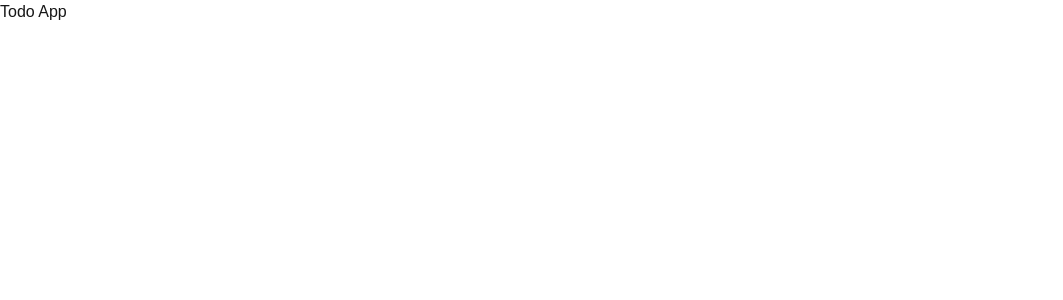
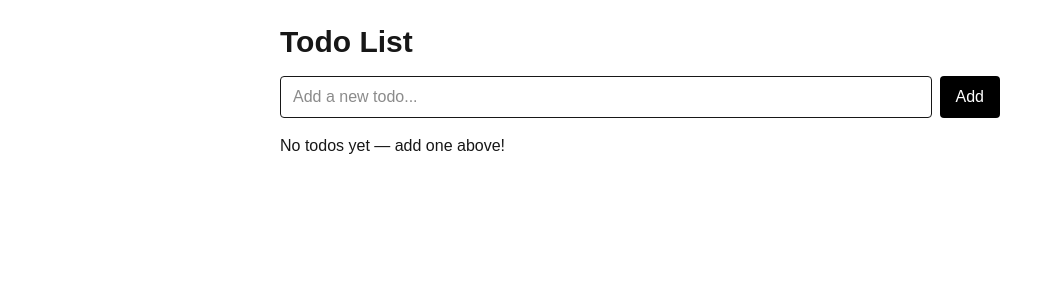
Before and after one commit to novakitsilando/todo-app, a Next.js app: page / in a window 1280 px wide. Shown: the top 300 px of the page, without its empty margins (0-1063 px from the left). Built offline with nearby package versions, Linux system fonts and the light colour scheme.

Commit message:
feat: assemble main page with heading AddTodo and TodoList (#20) (#34)

```diff
--- a/app/page.tsx
+++ b/app/page.tsx
@@ -1,43 +1,86 @@
 "use client";
 
-import { useEffect, useState } from "react";
+import { useEffect, useMemo, useState } from "react";
 
-import TodoItem from "@/src/components/TodoItem";
-import { getTodos, toggleTodo } from "@/src/services/todoStorage";
+import AddTodo from "@/src/components/AddTodo";
+import TodoList from "@/src/components/TodoList";
+import { addTodo, deleteTodo, getTodos, toggleTodo, updateTodo, StorageFullError, InvalidTodoError, TodoNotFoundError } from "@/src/services/todoStorage";
 import type { Todo } from "@/src/types/todo";
+
+const sortByNewest = (todos: Todo[]) => [...todos].sort((a, b) => b.createdAt.localeCompare(a.createdAt));
 
 export default function Home() {
   const [todos, setTodos] = useState<Todo[]>([]);
   const [editingId, setEditingId] = useState<string | null>(null);
+  const [addError, setAddError] = useState<string | null>(null);
+  const [editError, setEditError] = useState<string | null>(null);
 
   useEffect(() => {
-    setTodos(getTodos());
+    setTodos(sortByNewest(getTodos()));
   }, []);
 
-  const handleToggle = (id: string) => {
-    const updated = toggleTodo(id);
-    setTodos((current) =>
-      current.map((todo) => (todo.id === id ? { ...todo, completed: updated.completed } : todo)),
-    );
+  const visibleTodos = useMemo(() => sortByNewest(todos), [todos]);
+
+  const onAdd = (title: string) => {
+    try {
+      const todo = addTodo(title);
+      setTodos((p) => sortByNewest([todo, ...p]));
+      setAddError(null);
+    } catch (e) {
+      if (e instanceof StorageFullError) setAddError("Storage is full. Please remove some todos and try again.");
+    }
+  };
+
+  const onEdit = (id: string, newTitle: string) => {
+    try {
+      const updated = updateTodo(id, newTitle);
+      setTodos((p) => p.map((t) => (t.id === id ? updated : t)));
+      setEditingId(null);
+      setEditError(null);
+    } catch (e) {
+      if (e instanceof StorageFullError) {
+        setEditError("Storage is full. Please remove some todos and try again.");
+        return;
+      }
+      if (e instanceof InvalidTodoError || e instanceof TodoNotFoundError) {
+        setEditingId(null);
+        setTodos(sortByNewest(getTodos()));
+      }
+    }
+  };
+
+  const onDelete = (id: string) => {
+    try {
+      deleteTodo(id);
+      setTodos((p) => p.filter((t) => t.id !== id));
+      if (editingId === id) setEditingId(null);
+    } catch {}
+  };
+
+  const onToggle = (id: string) => {
+    try {
+      const updated = toggleTodo(id);
+      setTodos((p) => p.map((t) => (t.id === id ? updated : t)));
+    } catch {}
   };
 
   return (
-    <main>
-      <h1>Todo App</h1>
-      <ul>
-        {todos.map((todo) => (
-          <TodoItem
-            key={todo.id}
-            todo={todo}
-            isEditing={editingId === todo.id}
-            onStartEdit={setEditingId}
-            onEdit={() => undefined}
-            onCancelEdit={() => setEditingId(null)}
-            onToggle={handleToggle}
-            onDelete={() => undefined}
-          />
-        ))}
-      </ul>
+    <main className="mx-auto flex min-h-screen w-full max-w-3xl flex-col gap-4 p-4 sm:p-6">
+      <h1 className="text-3xl font-bold">Todo List</h1>
+      <AddTodo onAdd={onAdd} error={addError} />
+      <TodoList
+        todos={visibleTodos}
+        editingId={editingId}
+        onStartEdit={setEditingId}
+        onEdit={onEdit}
+        onCancelEdit={() => {
+          setEditingId(null);
+          setEditError(null);
+        }}
+        onToggle={onToggle}
+        onDelete={onDelete}
+        editError={editError}
+      />
     </main>
   );
 }
--- a/src/components/AddTodo.tsx
+++ b/src/components/AddTodo.tsx
@@ -1,91 +1,40 @@
 "use client";
 
-<<<<<<< HEAD
-import { FormEvent, useMemo, useState } from "react";
-=======
 import { FormEvent, useState } from "react";
->>>>>>> b4c7c5c (feat: integrate AddTodo with localStorage on main page (#10))
 
 interface AddTodoProps {
   onAdd: (title: string) => void;
   error?: string | null;
 }
 
-<<<<<<< HEAD
-const MAX_LENGTH = 300;
-const COUNTER_THRESHOLD = 250;
-
-export default function AddTodo({ onAdd, error = null }: AddTodoProps) {
-  const [title, setTitle] = useState("");
-
-  const shouldShowCounter = useMemo(
-    () => title.length > COUNTER_THRESHOLD,
-    [title.length],
-  );
-
-  const handleSubmit = (event: FormEvent<HTMLFormElement>) => {
-    event.preventDefault();
-
-    const trimmedTitle = title.trim();
-
-    if (!trimmedTitle) {
-      return;
-    }
-
-    onAdd(trimmedTitle);
-
-    if (!error) {
-      setTitle("");
-    }
-=======
 export default function AddTodo({ onAdd, error = null }: AddTodoProps) {
   const [title, setTitle] = useState("");
 
   const handleSubmit = (event: FormEvent<HTMLFormElement>) => {
     event.preventDefault();
-
     const trimmed = title.trim();
     if (!trimmed) return;
-
     onAdd(trimmed);
     if (!error) setTitle("");
->>>>>>> b4c7c5c (feat: integrate AddTodo with localStorage on main page (#10))
   };
 
   return (
-    <form onSubmit={handleSubmit}>
-<<<<<<< HEAD
-      <div>
+    <form onSubmit={handleSubmit} className="w-full space-y-2">
+      <div className="flex gap-2">
         <input
+          aria-label="Todo title"
+          placeholder="Add a new todo..."
+          maxLength={300}
           value={title}
-          onChange={(event) => setTitle(event.target.value)}
-          placeholder="Add a new todo..."
-          maxLength={MAX_LENGTH}
-          aria-label="Todo title"
+          onChange={(e) => setTitle(e.target.value)}
+          className="w-full rounded border px-3 py-2"
         />
-        <button type="submit">Add</button>
+        <button type="submit" className="rounded bg-black px-4 py-2 text-white">
+          Add
+        </button>
       </div>
-
-      {shouldShowCounter ? (
-        <p aria-live="polite">{`${title.length}/${MAX_LENGTH}`}</p>
-      ) : null}
-
-=======
-      <input
-        aria-label="Todo title"
-        placeholder="Add a new todo..."
-        maxLength={300}
-        value={title}
-        onChange={(event) => setTitle(event.target.value)}
-      />
-      <button type="submit">Add</button>
-      {title.length > 250 ? <p>{`${title.length}/300`}</p> : null}
->>>>>>> b4c7c5c (feat: integrate AddTodo with localStorage on main page (#10))
-      {error ? (
-        <p role="alert" style={{ color: "red" }}>
-          {error}
-        </p>
-      ) : null}
+      {title.length > 250 ? <p className="text-sm text-gray-500">{title.length}/300</p> : null}
+      {error ? <p role="alert" className="text-sm text-red-600">{error}</p> : null}
     </form>
   );
 }
--- a/src/components/TodoList.tsx
+++ b/src/components/TodoList.tsx
@@ -14,20 +14,9 @@ interface TodoListProps {
   editError?: string | null;
 }
 
-const EMPTY_STATE = "No todos yet — add one above!";
-
-export default function TodoList({
-  todos,
-  editingId,
-  onStartEdit,
-  onEdit,
-  onCancelEdit,
-  onToggle,
-  onDelete,
-  editError = null,
-}: TodoListProps) {
+export default function TodoList({ todos, editingId, onStartEdit, onEdit, onCancelEdit, onToggle, onDelete, editError = null }: TodoListProps) {
   if (todos.length === 0) {
-    return <p className="rounded-md border border-dashed border-gray-300 p-4 text-sm text-gray-600">{EMPTY_STATE}</p>;
+    return <p>No todos yet — add one above!</p>;
   }
 
   return (
--- a/src/services/todoStorage.ts
+++ b/src/services/todoStorage.ts
@@ -1,32 +1,26 @@
 import type { Todo } from "@/src/types/todo";
 
 const STORAGE_KEY = "todos";
+const MAX_TITLE = 300;
 
-export class StorageFullError extends Error {
-  constructor(message = "Unable to save todos: localStorage quota exceeded") {
-    super(message);
-    this.name = "StorageFullError";
-  }
-}
-
-export class TodoNotFoundError extends Error {
-  constructor(message = "Todo not found") {
-    super(message);
-    this.name = "TodoNotFoundError";
-  }
-}
+export class StorageFullError extends Error {}
+export class InvalidTodoError extends Error {}
+export class TodoNotFoundError extends Error {}
 
 const isQuotaExceededError = (error: unknown): boolean =>
   error instanceof DOMException &&
-  (error.code === 22 ||
-    error.code === 1014 ||
-    error.name === "QuotaExceededError" ||
-    error.name === "NS_ERROR_DOM_QUOTA_REACHED");
+  (error.code === 22 || error.name === "QuotaExceededError");
+
+const validateTitle = (title: string): string => {
+  const trimmed = title.trim();
+  if (!trimmed) throw new InvalidTodoError("Todo title cannot be empty");
+  if (trimmed.length > MAX_TITLE) throw new InvalidTodoError("Todo title cannot exceed 300 characters");
+  return trimmed;
+};
 
 export const getTodos = (): Todo[] => {
   const raw = localStorage.getItem(STORAGE_KEY);
   if (!raw) return [];
-
   try {
     const parsed = JSON.parse(raw);
     return Array.isArray(parsed) ? (parsed as Todo[]) : [];
@@ -39,27 +33,47 @@ export const saveTodos = (todos: Todo[]): void => {
   try {
     localStorage.setItem(STORAGE_KEY, JSON.stringify(todos));
   } catch (error) {
-    if (isQuotaExceededError(error)) throw new StorageFullError();
+    if (isQuotaExceededError(error)) throw new StorageFullError("Storage full");
     throw error;
   }
 };
 
+export const addTodo = (title: string): Todo => {
+  const todo: Todo = {
+    id: crypto.randomUUID(),
+    title: validateTitle(title),
+    completed: false,
+    createdAt: new Date().toISOString(),
+  };
+  saveTodos([todo, ...getTodos()]);
+  return todo;
+};
+
+export const updateTodo = (id: string, newTitle: string): Todo => {
+  const todos = getTodos();
+  const i = todos.findIndex((t) => t.id === id);
+  if (i < 0) throw new TodoNotFoundError("Todo not found");
+  const updated = { ...todos[i], title: validateTitle(newTitle) };
+  const next = [...todos];
+  next[i] = updated;
+  saveTodos(next);
+  return updated;
+};
+
+export const deleteTodo = (id: string): void => {
+  const todos = getTodos();
+  const i = todos.findIndex((t) => t.id === id);
+  if (i < 0) throw new TodoNotFoundError("Todo not found");
+  saveTodos([...todos.slice(0, i), ...todos.slice(i + 1)]);
+};
+
 export const toggleTodo = (id: string): Todo => {
   const todos = getTodos();
-  const index = todos.findIndex((todo) => todo.id === id);
-
-  if (index === -1) {
-    throw new TodoNotFoundError();
-  }
-
-  const updated: Todo = {
-    ...todos[index],
-    completed: !todos[index].completed,
-  };
-
+  const i = todos.findIndex((t) => t.id === id);
+  if (i < 0) throw new TodoNotFoundError("Todo not found");
+  const updated = { ...todos[i], completed: !todos[i].completed };
   const next = [...todos];
-  next[index] = updated;
+  next[i] = updated;
   saveTodos(next);
-
   return updated;
 };
--- a/vitest.config.ts
+++ b/vitest.config.ts
@@ -1,15 +1,7 @@
 import path from "node:path";
-
 import { defineConfig } from "vitest/config";
 
 export default defineConfig({
-  resolve: {
-    alias: {
-      "@": path.resolve(__dirname, "."),
-    },
-  },
-  test: {
-    environment: "jsdom",
-    setupFiles: ["./src/test/setup.ts"],
-  },
+  resolve: { alias: { "@": path.resolve(__dirname, ".") } },
+  test: { environment: "jsdom", setupFiles: ["./src/test/setup.ts"] },
 });
```
Also changed, not shown: src/components/TodoItem.tsx (+37 -2 lines), 2 other files (tests, documents, lock files or other folders).
